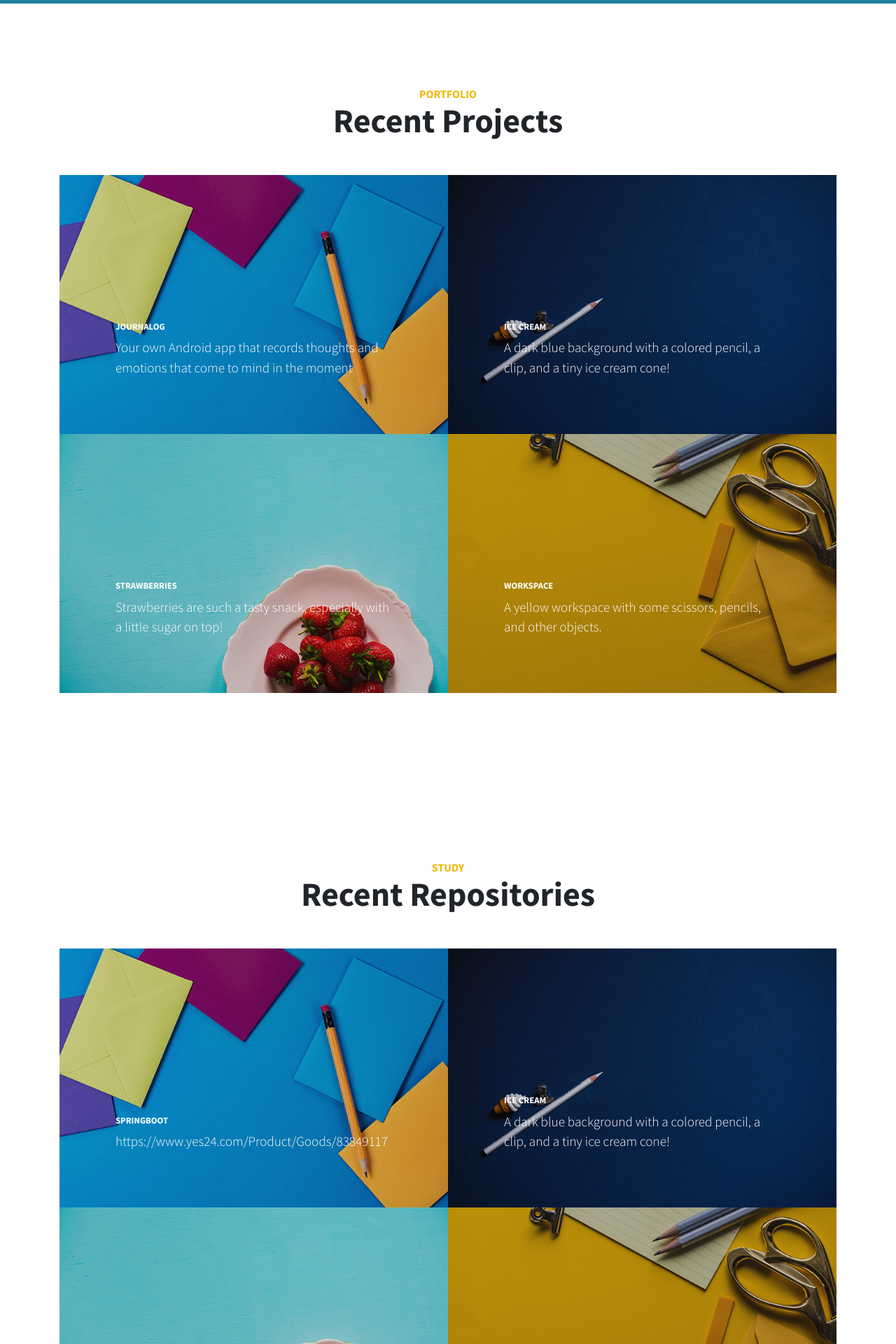
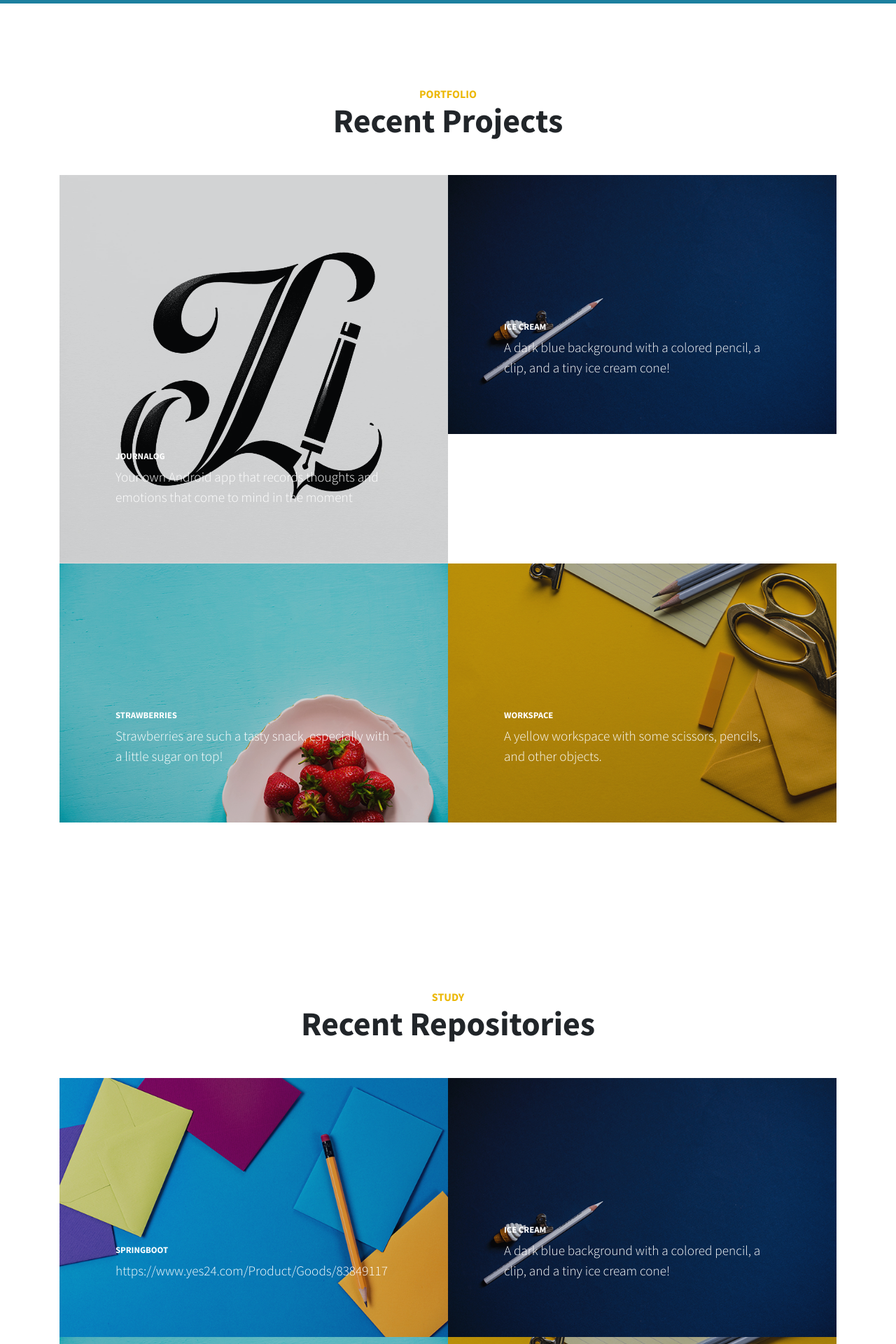
Before and after one commit to BanJung/BanJung.github.io, a Jekyll site: the page built from index.markdown, in a window 1280 px wide. Shown: the part 1879-3799 px from the top of the page at 70% size. Built offline with Jekyll 4.4.1, drawn with Linux system fonts in a browser that asks for light colours.

Commit message:
Update portfolio.html

```diff
--- a/_includes/portfolio.html
+++ b/_includes/portfolio.html
@@ -14,7 +14,7 @@
                   <p class="mb-0">Your own Android app that records thoughts and emotions that come to mind in the moment</p>
                 </span>
               </span>
-              <img class="img-fluid" src="{{ site.baseurl }}/assets/img/portfolio-1.jpg" alt="">
+              <img class="img-fluid" src="{{ site.baseurl }}/assets/img/JournaLog.png" alt="">
             </a>
             </div>
             <div class="col-lg-6">
```
